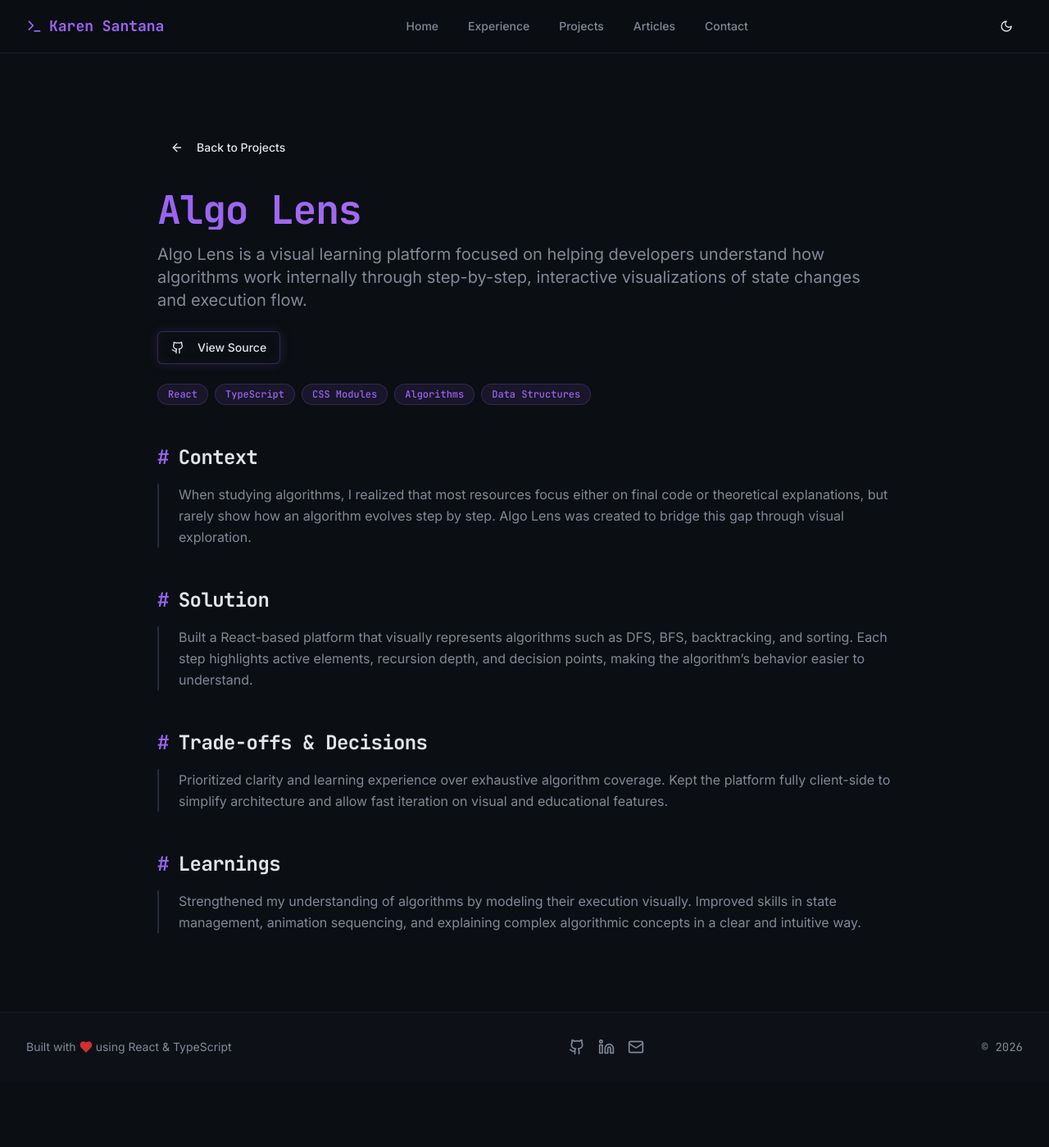
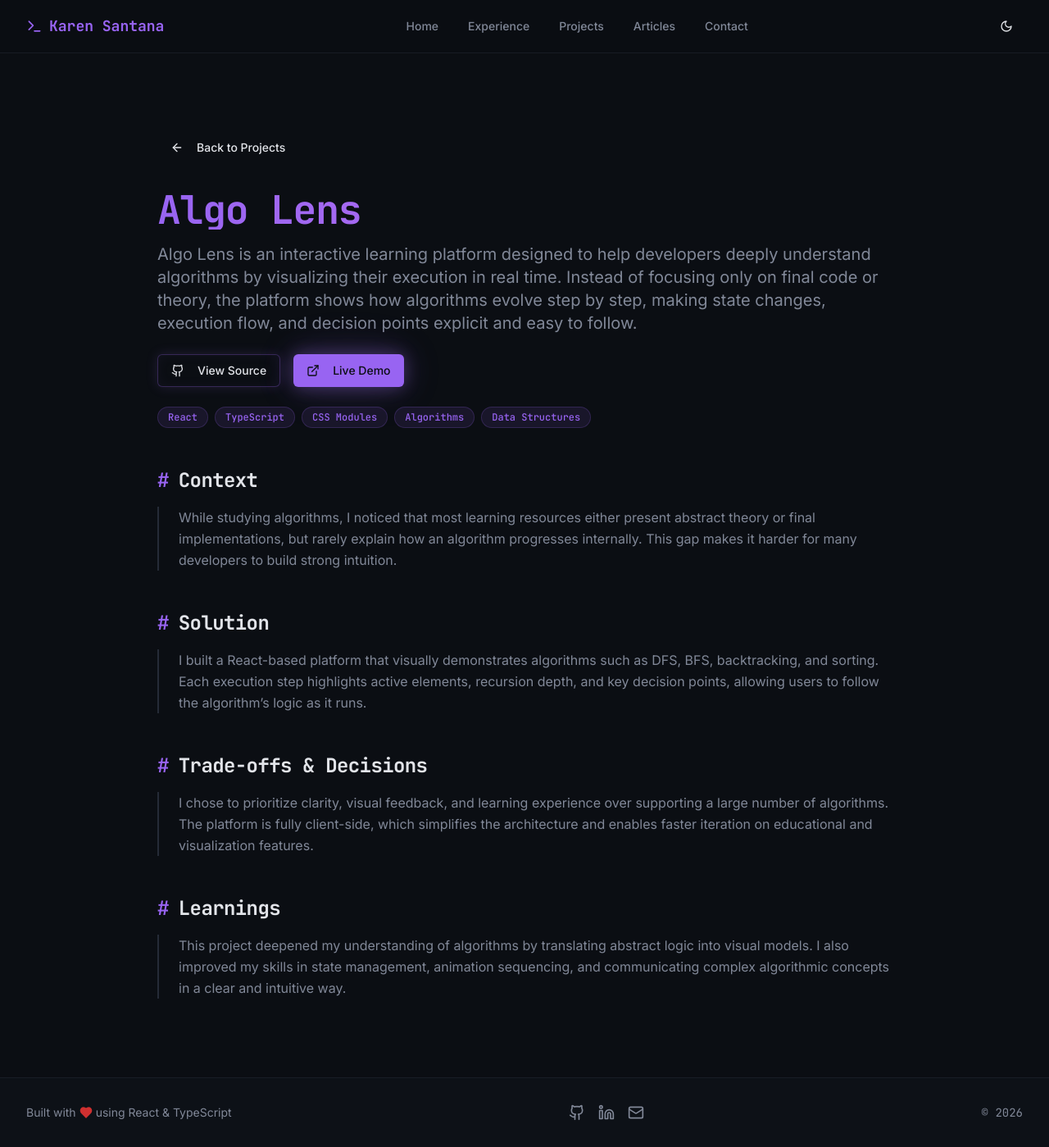
Before and after one commit to karendev1/my-portfolio, a React (Vite) app: page /projects/1 in a window 1280 px wide. Shown: the whole page at 82% size. Before the commit the page ends 1319 px from the top, so only its background shows below. Built offline with nearby package versions, Linux system fonts and the light colour scheme.

Commit message:
feat(main): improve project

```diff
--- a/src/components/projects/ProjectsCard.tsx
+++ b/src/components/projects/ProjectsCard.tsx
@@ -12,11 +12,19 @@ interface ProjectCardProps {
 export function ProjectCard({ project }: ProjectCardProps) {
   return (
     <Card className="group bg-card/50 backdrop-blur-sm border-border hover:border-primary/30 card-hover overflow-hidden">
-      {/* Project Image Placeholder */}
-      <div className="h-48 bg-gradient-to-br from-primary/20 to-accent/20 flex items-center justify-center">
-        <span className="text-4xl font-mono font-bold text-primary/50">
-          {project.title.charAt(0)}
-        </span>
+      {/* Project Image */}
+      <div className="h-48 bg-gradient-to-br from-primary/20 to-accent/20 flex items-center justify-center overflow-hidden">
+        {project.image ? (
+          <img
+            src={project.image}
+            alt={project.title}
+            className="w-full h-full object-cover"
+          />
+        ) : (
+          <span className="text-4xl font-mono font-bold text-primary/50">
+            {project.title.charAt(0)}
+          </span>
+        )}
       </div>
 
       <CardHeader className="pb-3">
--- a/src/data/projects.ts
+++ b/src/data/projects.ts
@@ -4,9 +4,10 @@ export const projects: Project[] = [
   {
     id: "1",
     title: "Algo Lens",
-  description: "Visual platform for understanding algorithms step by step",
+    description:
+      "Interactive visual platform to explore algorithms step by step and understand their internal behavior.",
     longDescription:
-    "Algo Lens is a visual learning platform focused on helping developers understand how algorithms work internally through step-by-step, interactive visualizations of state changes and execution flow.",
+      "Algo Lens is an interactive learning platform designed to help developers deeply understand algorithms by visualizing their execution in real time. Instead of focusing only on final code or theory, the platform shows how algorithms evolve step by step, making state changes, execution flow, and decision points explicit and easy to follow.",
     technologies: [
       "React",
       "TypeScript",
@@ -15,13 +16,15 @@ export const projects: Project[] = [
       "Data Structures",
     ],
     githubUrl: "https://github.com/karendev1/AlgoLens",
+    liveUrl: "https://algolens.karensantana.com/",
+    image: "/algolens-demo.gif",
     context:
-    "When studying algorithms, I realized that most resources focus either on final code or theoretical explanations, but rarely show how an algorithm evolves step by step. Algo Lens was created to bridge this gap through visual exploration.",
+      "While studying algorithms, I noticed that most learning resources either present abstract theory or final implementations, but rarely explain how an algorithm progresses internally. This gap makes it harder for many developers to build strong intuition.",
     solution:
-    "Built a React-based platform that visually represents algorithms such as DFS, BFS, backtracking, and sorting. Each step highlights active elements, recursion depth, and decision points, making the algorithm’s behavior easier to understand.",
+      "I built a React-based platform that visually demonstrates algorithms such as DFS, BFS, backtracking, and sorting. Each execution step highlights active elements, recursion depth, and key decision points, allowing users to follow the algorithm’s logic as it runs.",
     tradeoffs:
-    "Prioritized clarity and learning experience over exhaustive algorithm coverage. Kept the platform fully client-side to simplify architecture and allow fast iteration on visual and educational features.",
+      "I chose to prioritize clarity, visual feedback, and learning experience over supporting a large number of algorithms. The platform is fully client-side, which simplifies the architecture and enables faster iteration on educational and visualization features.",
     learnings:
-    "Strengthened my understanding of algorithms by modeling their execution visually. Improved skills in state management, animation sequencing, and explaining complex algorithmic concepts in a clear and intuitive way.",
-}
+      "This project deepened my understanding of algorithms by translating abstract logic into visual models. I also improved my skills in state management, animation sequencing, and communicating complex algorithmic concepts in a clear and intuitive way.",
+  },
 ];
--- a/vite.config.ts
+++ b/vite.config.ts
@@ -13,7 +13,7 @@ export default defineConfig({
       registerType: 'autoUpdate',
       includeAssets: ['favicon.ico', 'apple-touch-icon.png', 'masked-icon.svg'],
       manifest: {
-        name: 'Karen - Frontend Developer Portfolio',
+        name: 'Karen - Frontend Software Engineer Senior',
         short_name: 'Karen Portfolio',
         description: 'Frontend developer specializing in React, TypeScript, and modern web technologies',
         theme_color: '#7c3aed',
```
Also changed, not shown: 1 other file (tests, documents, lock files or other folders). Lines whose indentation alone changed are shown as unchanged.
